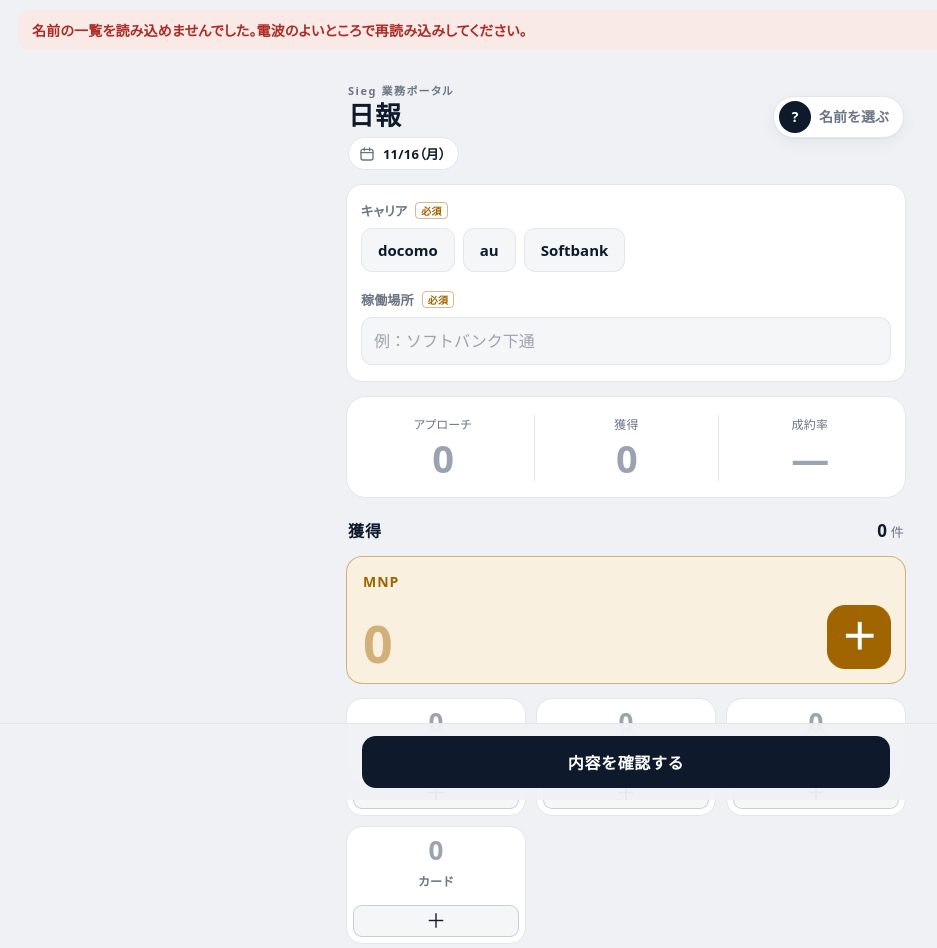
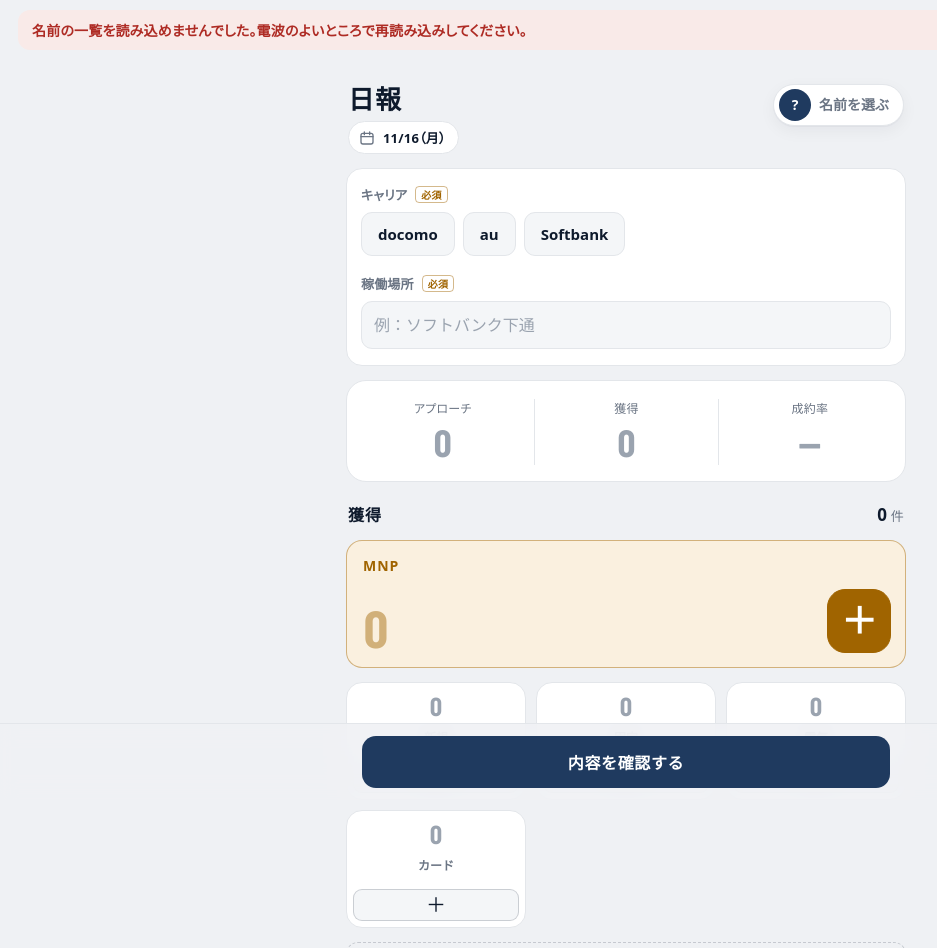
Before and after one commit to sakusakusansan-star/nippou-form, a plain HTML site: page index.html in a window 1280 px wide. Shown: the top 948 px of the page, without its empty margins (14-951 px from the left). Drawn offline with nearby package versions, Linux system fonts and the light colour scheme.

Commit message:
デザインをほかの画面にも広げる（紺・数字の書体・キャリア色・直す/消す・箱のカレンダー） (#23)
- 主色を紺に、数字（合計・件数）を細身の数字書体に
- 見出し上の「Sieg 業務ポータル」を出さない
- キャリアを選ぶとそのキャリアの色で塗る（docomo / au / SoftBank）
- ボタンの言葉を「直す」「消す」にそろえる
- 稼働費・パートナーのシフトのカレンダーを1日ずつの箱に


Claude-Session: https://claude.ai/code/session_01LCezbLhpE25mUNjfL5hAPU

Co-authored-by: Claude <noreply@anthropic.com>

```diff
--- a/index.html
+++ b/index.html
@@ -416,6 +416,12 @@
   /* ═══ 共通の見た目（sieg-theme.css）に合わせる ═══ */
   .primary { background: var(--sg-primary); color: var(--sg-on-primary); border-radius: 14px; min-height: 52px; font-size: 16px; letter-spacing: .04em; }   /* .sg-primary と同じ形 */
   .eyebrow { font-size: 11px; letter-spacing: .14em; }
+
+  /* ═══ 新しいデザイン：キャリアは選んだときキャリアの色で・数字は数字だけの書体 ═══ */
+  #carrier-chips .chip[aria-pressed="true"][data-value="docomo"] { background: var(--sg-docomo); border-color: var(--sg-docomo); color: #fff; }
+  #carrier-chips .chip[aria-pressed="true"][data-value="au"] { background: var(--sg-au); border-color: var(--sg-au); color: #fff; }
+  #carrier-chips .chip[aria-pressed="true"][data-value="Softbank"] { background: var(--sg-softbank); border-color: var(--sg-softbank); color: #fff; }
+  .score .v, .t-num { font-family: var(--sg-num); font-weight: 700; letter-spacing: 0; }
 </style>
 </head>
 <body>
--- a/sieg-nav.js
+++ b/sieg-nav.js
@@ -105,6 +105,24 @@
 
   if (document.readyState === 'loading') document.addEventListener('DOMContentLoaded', backBar);
   else backBar();
+
+  /* 数字だけの書体（件数・金額の大きい数字）。数字と記号だけ取り寄せるので小さい。待たずに画面を出す */
+  (function numFont() {
+    if (document.querySelector('link[data-sg-num]') || /Barlow\+Condensed/.test(Array.prototype.map.call(document.querySelectorAll('link[rel="stylesheet"]'), function (l) { return l.href; }).join(' '))) return;
+    var l = document.createElement('link');
+    l.rel = 'stylesheet'; l.setAttribute('data-sg-num', '');
+    l.href = 'https://fonts.googleapis.com/css2?family=Barlow+Condensed:wght@700&text=0123456789%2C.%2B-%2F%C2%A5&display=swap';
+    (document.head || document.documentElement).appendChild(l);
+  })();
+
+  /* キャリアの名前（docomo・au・SoftBank の書き方の違いをそろえる）→ 'docomo' / 'au' / 'softbank' / '' */
+  function carrierKey(s) {
+    var t = String(s || '').toLowerCase().replace(/\s/g, '');
+    if (/docomo|ドコモ/.test(t)) return 'docomo';
+    if (/softbank|ソフトバンク|^sb$|ymobile|ワイモバイル/.test(t)) return 'softbank';
+    if (/^au|エーユー|uq/.test(t)) return 'au';
+    return '';
+  }
 
   /* ═══ 3. 画面の部品（確認・お知らせ・元に戻す・名前を選ぶ・送ったあと） ═══
      どのツールも同じ形にする。ブラウザの confirm() / alert() は使わない。
@@ -355,6 +373,6 @@
     staff: staff, setStaff: setStaff, portalUrl: PORTAL_URL,
     confirm: confirmSheet, alert: alertSheet, toast: toast, undoable: undoable, flushUndo: flushUndo,
     pickName: pickName, done: done, empty: empty, watchActionbars: watchActionbars, wide: wide,
-    cacheGet: cacheGet, cacheSet: cacheSet, cacheDel: cacheDel
+    cacheGet: cacheGet, cacheSet: cacheSet, cacheDel: cacheDel, carrierKey: carrierKey
   };
 })(this);
--- a/sieg-theme.css
+++ b/sieg-theme.css
@@ -12,7 +12,9 @@
      --sg-sunk     入力欄・チップの地  --sg-hair     区切り線・枠線
      --sg-ink      文字              --sg-ink2     少し弱い文字
      --sg-mute     説明文            --sg-faint    いちばん弱い文字
-     --sg-primary  主ボタン・選択中の地（紺。暗い配色では明るい色）
+     --sg-primary  主ボタン・選択中の地（ロゴの紺）
+     --sg-docomo / --sg-au / --sg-softbank  キャリア色（見分けにだけ使う。飾りには使わない）
+     --sg-num      数字だけの書体（件数・金額などの大きい数字に。.sg-num を付ける）
      --sg-on-primary  主ボタンの上の文字
      --sg-amber / --sg-red / --sg-blue / --sg-teal / --sg-green  各色（*-tint は薄い地）
      --sg-sun / --sg-sat  カレンダーの日曜・土曜
@@ -22,7 +24,9 @@
   --sg-bg: #EFF1F4; --sg-surface: #FFFFFF; --sg-sunk: #F4F6F8;
   --sg-ink: #0E1A2C; --sg-ink2: #3E4A5B; --sg-mute: #6B7584; --sg-faint: #9AA3AF;
   --sg-hair: #E3E6EA; --sg-hair2: #ECEEF1;
-  --sg-primary: #0E1A2C; --sg-on-primary: #FFFFFF;
+  --sg-primary: #1F3A5F; --sg-on-primary: #FFFFFF;   /* ロゴの紺（トップ・獲得報告と同じ） */
+  --sg-docomo: #CC0033; --sg-au: #EB5505; --sg-softbank: #5F6670;   /* キャリア色（キャリアの見分けにだけ使う） */
+  --sg-num: "Barlow Condensed", "Hiragino Kaku Gothic ProN", "Hiragino Sans", system-ui, sans-serif;   /* 数字だけの書体（sieg-nav.js が読み込む） */
   --sg-amber: #A06400; --sg-amber-tint: #FAF0DF;
   --sg-red: #AE2B24;   --sg-red-tint: #F9EAE8;
   --sg-blue: #294780;  --sg-blue-tint: #E9EEF6;
@@ -40,7 +44,7 @@
     --sg-bg: #0C1015; --sg-surface: #161B23; --sg-sunk: #1C222B;
     --sg-ink: #E9EEF4; --sg-ink2: #B7C1CD; --sg-mute: #8B95A3; --sg-faint: #5F6978;
     --sg-hair: #262D37; --sg-hair2: #1E242C;
-    --sg-primary: #E9EEF4; --sg-on-primary: #0C1015;
+    --sg-primary: #2F5384; --sg-on-primary: #FFFFFF;
     --sg-amber: #E7AB44; --sg-amber-tint: #2A2115;
     --sg-red: #F07B6F;   --sg-red-tint: #2B1917;
     --sg-blue: #84A9E3;  --sg-blue-tint: #182130;
@@ -223,3 +227,14 @@ body.has-actionbar.has-tabbar { padding-bottom: calc(24px + var(--sg-actionbar-h
   body.sg-two [data-sg-two] > [data-sg-pair="side"] { grid-column: 2; display: block !important; }
   [data-sg-pairtab] { display: none !important; }
 }
+
+/* ═══ 新しいデザイン（トップ・獲得報告と同じ決まり）═══
+   ・「Sieg 業務ポータル」の小見出しは出さない（どの画面でも同じで、何も伝えていないため）
+   ・大きい数字（件数・金額）は .sg-num で数字だけの書体に
+   ・キャリアは、選んだときにキャリアの色で塗る（.sg-carrier と data-carrier） */
+.sg-eyebrow { display: none !important; }
+.sg-head > .sg-who, .sg-head > .sg-datepill { margin-top: 2px; }
+.sg-num { font-family: var(--sg-num); font-weight: 700; font-variant-numeric: tabular-nums; letter-spacing: .01em; }
+[data-carrier="docomo"].sg-carrier-on { background: var(--sg-docomo) !important; border-color: var(--sg-docomo) !important; color: #fff !important; }
+[data-carrier="au"].sg-carrier-on { background: var(--sg-au) !important; border-color: var(--sg-au) !important; color: #fff !important; }
+[data-carrier="softbank"].sg-carrier-on { background: var(--sg-softbank) !important; border-color: var(--sg-softbank) !important; color: #fff !important; }
```
